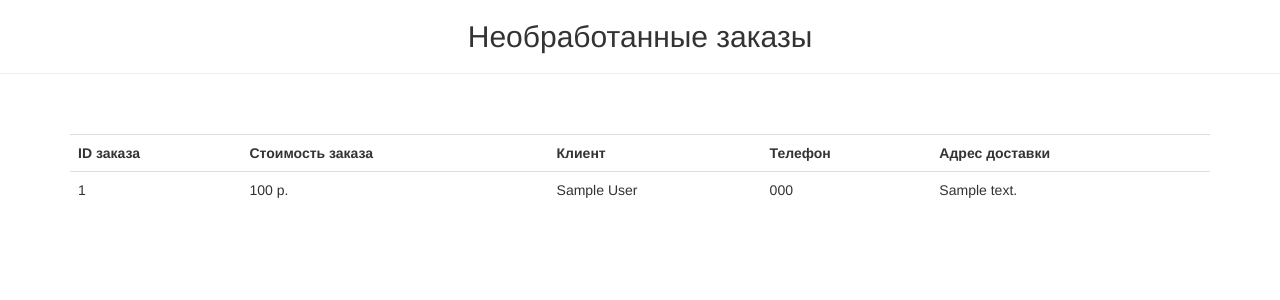
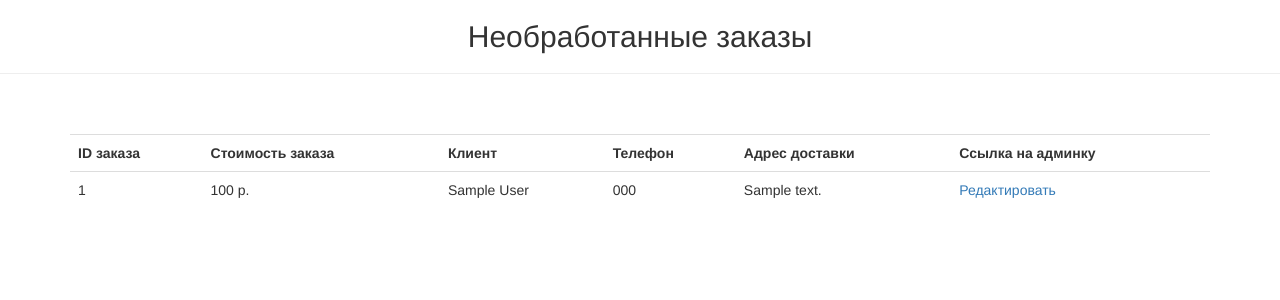
Before and after one commit to aosothra/django_l2, a Django app: page /manager/orders/ in a window 1280 px wide. Shown: the part 52-352 px from the top of the page. Run offline with Django 3.2, Linux system fonts and the light colour scheme; a user stored in the database is signed in; tables that the repository leaves empty hold one stand-in row (values such as "Sample post"); parts of the project's set-up code (start-up, migrations or seed data) failed here and were passed over; some libraries are stand-ins or nearby versions.

Commit message:
add link to admin change form for orders

```diff
--- a/restaurateur/templates/order_items.html
+++ b/restaurateur/templates/order_items.html
@@ -18,6 +18,7 @@
       <th>Клиент</th>
       <th>Телефон</th>
       <th>Адрес доставки</th>
+      <th>Ссылка на админку</th>
     </tr>
 
     {% for item in order_items %}
@@ -27,6 +28,7 @@
         <td>{{ item.firstname }} {{ item.lastname }}</td>
         <td>{{ item.phonenumber }}</td>
         <td>{{ item.address }}</td>
+        <td><a href="{% url 'admin:foodcartapp_order_change' object_id=item.id %}">Редактировать</a></td>
       </tr>
     {% endfor %}
    </table>
--- a/restaurateur/views.py
+++ b/restaurateur/views.py
@@ -107,7 +107,6 @@ def view_orders(request):
             'lastname': order.lastname,
             'phonenumber': order.phonenumber,
             'address': order.address
-
         }
         for order in orders
     ]
```
